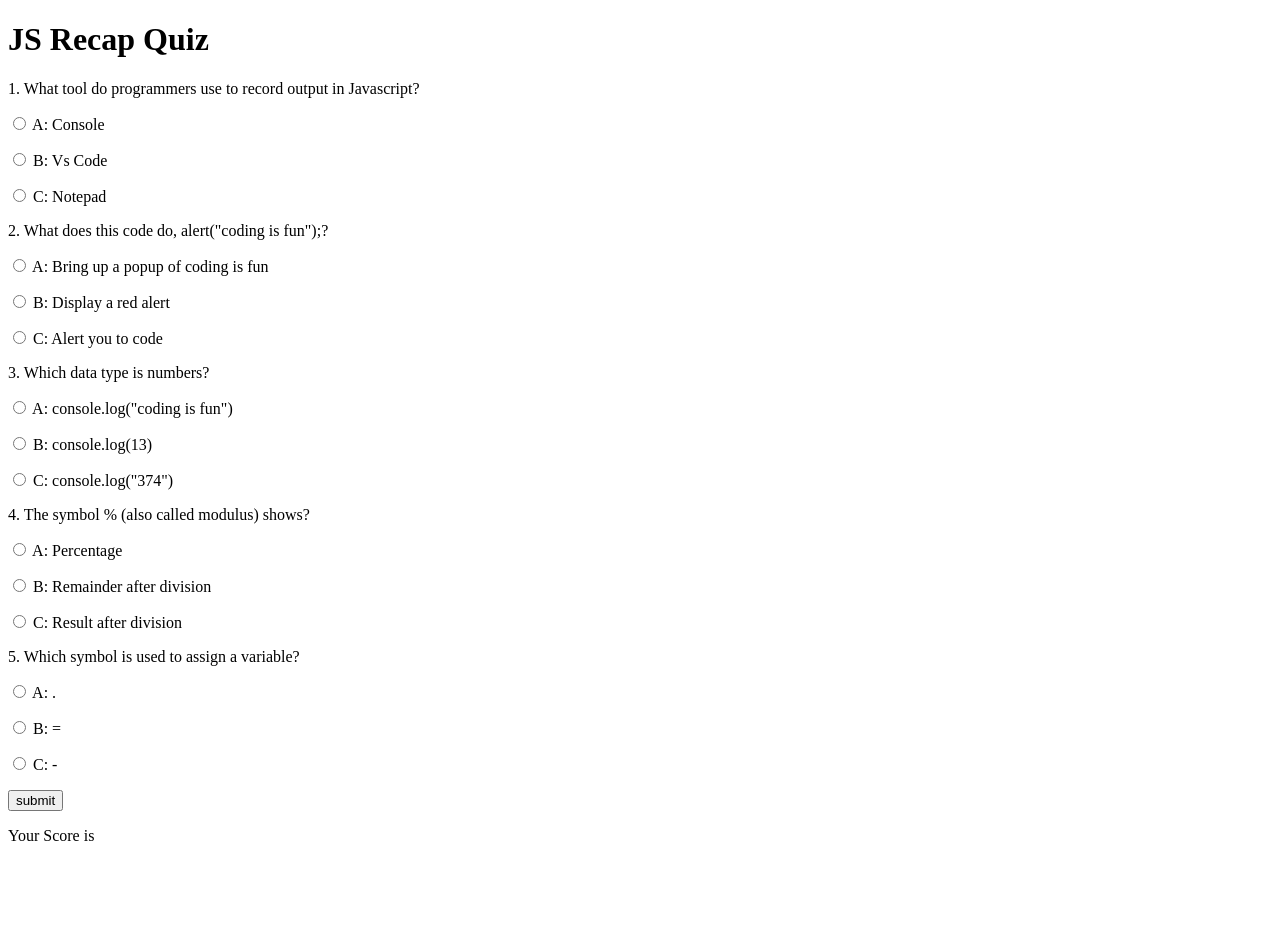
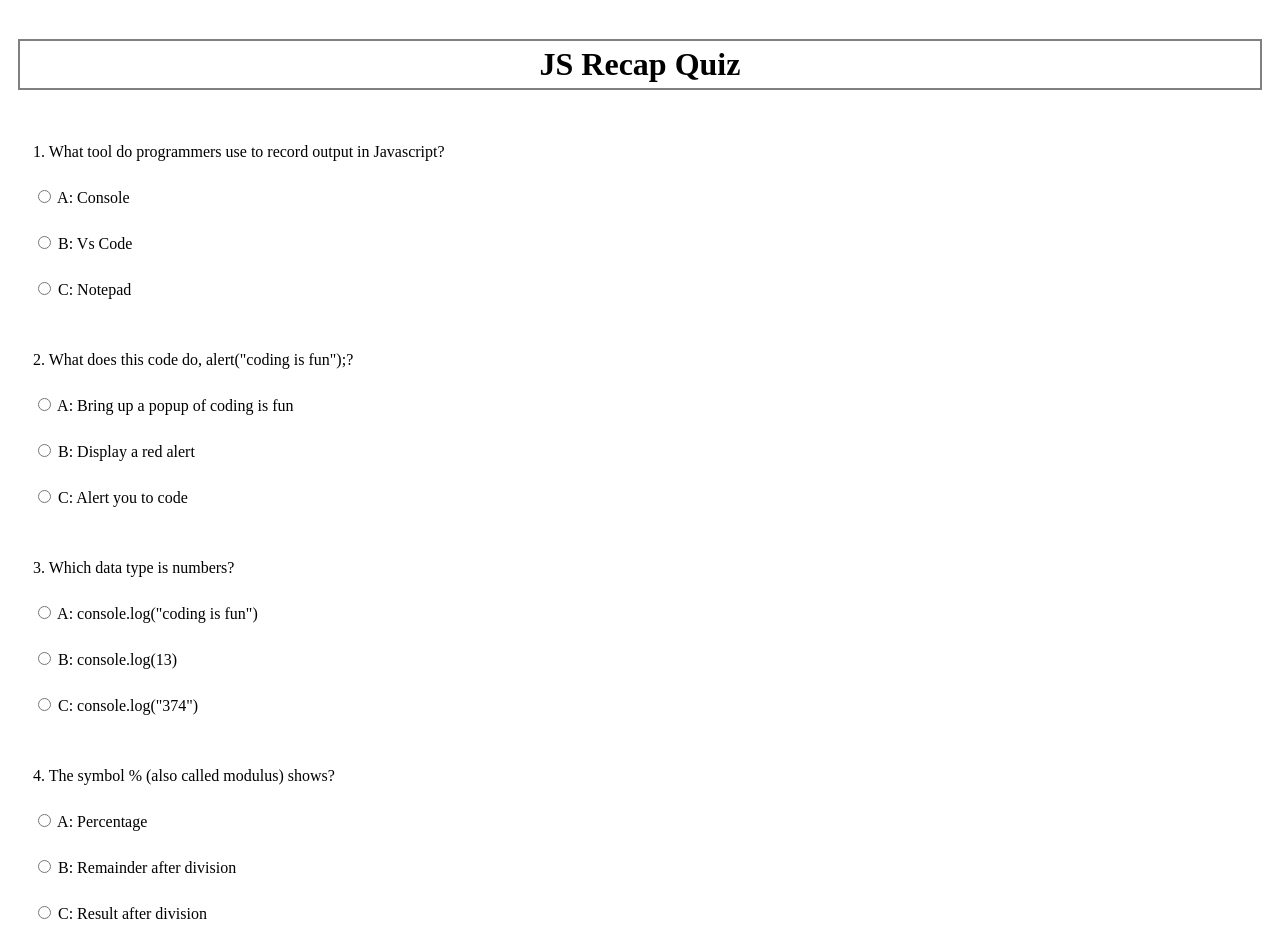
Before and after one commit to robinadoro/Quiz-Board, a plain HTML site: page index.html in a window 1280 px wide. Shown: the top 952 px of the page. Before the commit the page ends 861 px from the top, so only its background shows below. Drawn offline with Linux system fonts and the light colour scheme.

Commit message:
This commit will make changes to body

```diff
--- a/index.css
+++ b/index.css
@@ -0,0 +1,7 @@
+* {
+    padding: 5px;
+}
+h1{
+    text-align: center;
+    border: 2px solid grey;
+}
--- a/index.html
+++ b/index.html
@@ -15,6 +15,7 @@
                 <p> <input type="radio" name="quiz1" value="1"> A: Console</p>
                 <p> <input type="radio" name="quiz1" value="2"> B: Vs Code</p>
                 <p> <input type="radio" name="quiz1" value="3"> C: Notepad</p>
+
             </div>
             <div>
                 <p>2. What does this code do, alert("coding is fun");? </p>
@@ -43,9 +44,7 @@
             <input type="button" value="submit" id="submit" onclick="myButton()">
         </form>
         <div class="low_button">
-            <div>
-                <p> Your Score is</p>
-            </div>
+
             <div id="text"></div>
         </div>
 
```
